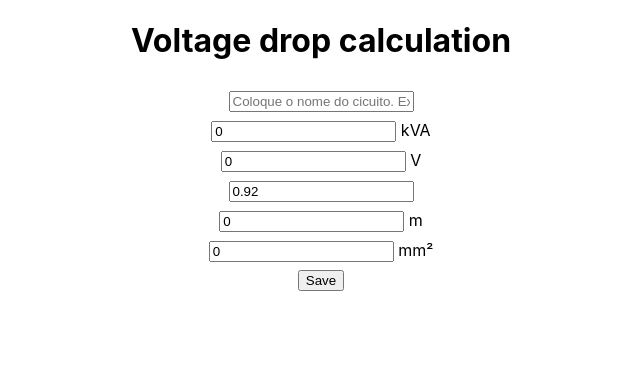
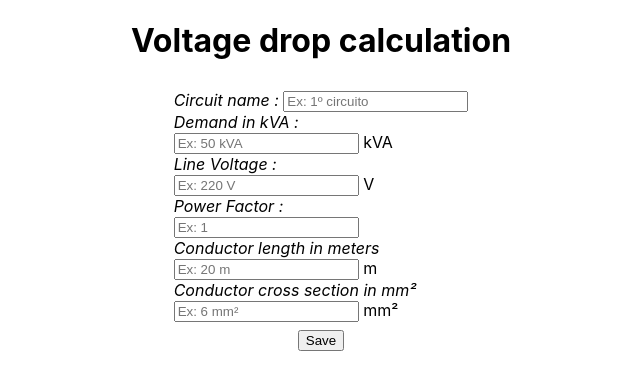
Before and after one commit to Mateus2314/FormQuedaDeTensao, a Next.js app: page /routes/form in a window 1280 px wide. Shown: the top 390 px of the page, without its empty margins (319-959 px from the left). Built offline with nearby package versions, Linux system fonts and the light colour scheme.

Commit message:
Update with styles form

```diff
--- a/src/pages/routes/form.jsx
+++ b/src/pages/routes/form.jsx
@@ -5,20 +5,20 @@ export default function Form() {
 
   //Var to form
 
-  const [ circuitName, setCircuitName ] = useState("")
-  const [ demand_kVA, setDemand_kVA ] = useState(0)
-  const [ lineVoltage , setLineVoltage ] = useState(0)
-  const [ powerFactor, setPowerFactor ] = useState(0.92)
-  const [ conductorLengthMeters, setConductorLengthMeters ] = useState(0)
-  const [ conductorCrossSectionMM, setConductorCrossSectionMM ] = useState(0)
+  const [circuitName, setCircuitName] = useState("")
+  const [demand_kVA, setDemand_kVA] = useState()
+  const [lineVoltage, setLineVoltage] = useState()
+  const [powerFactor, setPowerFactor] = useState()
+  const [conductorLengthMeters, setConductorLengthMeters] = useState()
+  const [conductorCrossSectionMM, setConductorCrossSectionMM] = useState()
 
-  const [ circuitElements, setCircuitElements ] = useState([])
+  const [circuitElements, setCircuitElements] = useState([])
 
 
-  async function saveCircuitElement(){
-    await fetch('/api/form',{
-      method:'POST',
-      body:JSON.stringify({
+  async function saveCircuitElement() {
+    await fetch('/api/form', {
+      method: 'POST',
+      body: JSON.stringify({
         circuitName,
         demand_kVA,
         lineVoltage,
@@ -41,9 +41,9 @@ export default function Form() {
 
   }
 
-  function renderizarCircuitElements(){
+  function renderizarCircuitElements() {
     return circuitElements.map((circuitElement, i) => {
-      return <li key={i}> O circuito {circuitElement.circuitName} que trabalha com a demanda máxima de { circuitElement.demand_kVA } kVA. Onde
+      return <li key={i}> O circuito {circuitElement.circuitName} que trabalha com a demanda máxima de {circuitElement.demand_kVA} kVA. Onde
         a tensão fase terra do empreendimento é {circuitElement.lineVoltage}V. {circuitElement.conductorLengthMeters} metros é o comprimento dos
         condutores. Foi dimensionando uma seção de {circuitElement.conductorCrossSectionMM} metros.
       </li>
@@ -57,37 +57,63 @@ export default function Form() {
       <h1>
         Voltage drop calculation
       </h1>
-
-      <div >
-      <input type="text" value={circuitName} placeholder="Coloque o nome do cicuito. Ex: Circuito 1" onChange={ e => setCircuitName(e.target.value)}></input>
-
+      <form  >
+        <div class="field" >
+          <label for="namecircuit" >
+            <i class="far fa-user" > Circuit name : </i>
+             </label>
+          <input type="text" name="namecircuit" value={circuitName} placeholder="Ex: 1º circuito" onChange={e => setCircuitName(e.target.value)}></input>
         </div>
+      <div class="field">
+      <label for="demand_in_kVA" >
+            <i class="far fa-envelope" > Demand in kVA : </i>
+             </label>
         <div className="InputWithUnit" >
-          <input type="number" value={demand_kVA} placeholder="Coloque o valor da demanda. Ex: 50" onChange={ e => setDemand_kVA(+e.target.value)}></input>
+          <input type="number" name="demand_in_kVA" value={demand_kVA} placeholder="Ex: 50 kVA" onChange={e => setDemand_kVA(+e.target.value)}></input>
           <span> kVA</span>
         </div>
-
+      </div>
+     <div class="field" >
+       <label for="linevoltage" >
+          <i class="far fa-envelope"> Line Voltage :</i>
+       </label>
         <div className="InputWithUnit" >
-          <input type="number" value={lineVoltage} placeholder="Coloque o valor de tensão de linha Ex: 220" onChange={ e => setLineVoltage(+e.target.value)}></input>
+          <input type="number" name="linevoltage" value={lineVoltage} placeholder="Ex: 220 V" onChange={e => setLineVoltage(+e.target.value)}></input>
           <span> V</span>
         </div>
 
+        <div class="field">
+        </div>
+        <label for="powerfactor" >
+          <i class="far fa-envelope" > Power Factor :</i>
+          </label>
         <div className="InputWithUnit" >
-          <input type="number" value={powerFactor} placeholder="Coloque o valor do Fator de potencia Ex: 1" onChange={ e => setPowerFactor(+e.target.value)}></input>
+          <input type="number" name="powerfactor"  value={powerFactor} placeholder="Ex: 1 " onChange={e => setPowerFactor(+e.target.value)}></input>
         </div>
 
+        </div>
+        <div class="field" >
+          <label for="conductorlengthmeters" >
+            <i class="far fa-envelope">Conductor length in meters</i>
+          </label>
         <div className="InputWithUnit" >
-          <input type="number" value={conductorLengthMeters} placeholder="Qual o tamanho do condutor ? Ex: 20" onChange={ e => setConductorLengthMeters(+e.target.value)}></input>
+          <input type="number" name="conductorlengthmeters" value={conductorLengthMeters} placeholder="Ex: 20 m" onChange={e => setConductorLengthMeters(+e.target.value)}></input>
           <span> m</span>
         </div>
-
+        </div>
+        <div class="field" >
+          <label for="conductorcrosssectionmm" >
+            <i class="far fa-envelope">Conductor cross section in mm²</i>
+          </label>
         <div className="InputWithUnit" >
-          <input type="number" value={conductorCrossSectionMM} placeholder="Qual a seção do condutor ? Ex: 6" onChange={ e => setConductorCrossSectionMM(+e.target.value)}></input>
+          <input type="number" name="conductorcrosssectionmm"  value={conductorCrossSectionMM} placeholder="Ex: 6 mm²" onChange={e => setConductorCrossSectionMM(+e.target.value)}></input>
           <span> mm²</span>
         </div>
-    <button onClick={saveCircuitElement } > Save </button>
+        </div>
+      </form>
+      <button onClick={saveCircuitElement} type="reset" > Save </button>
 
-    <ul> { renderizarCircuitElements() } </ul>
+      <ul> {renderizarCircuitElements()} </ul>
 
     </div>
   )
```
Lines whose indentation alone changed are shown as unchanged.
